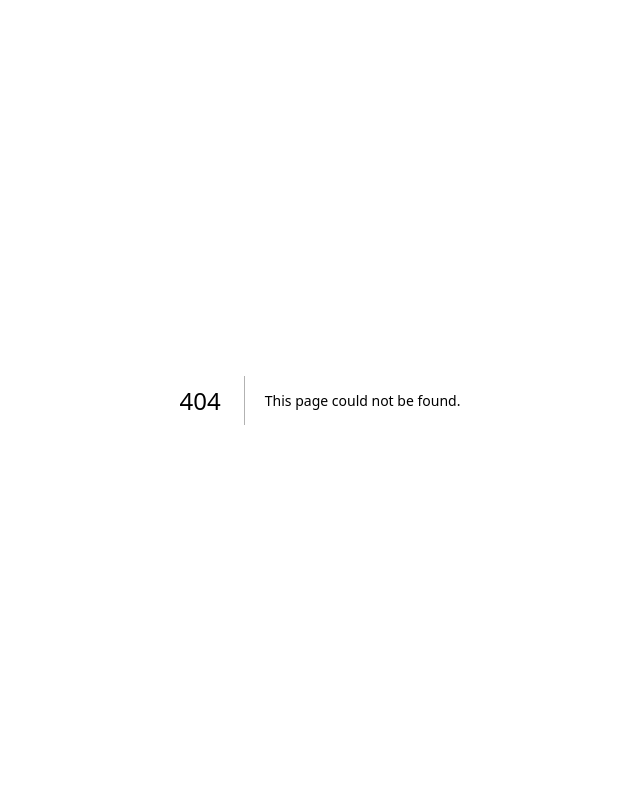
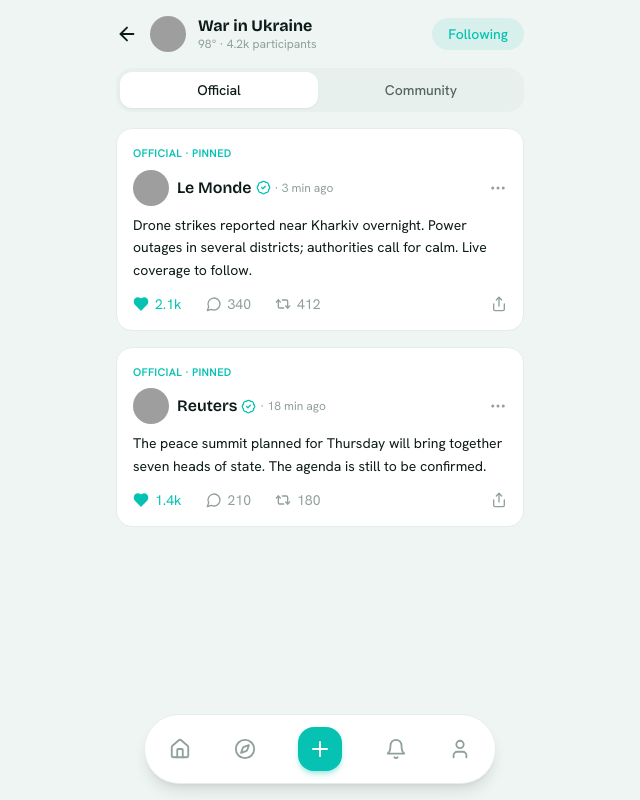
Before and after one commit to AntoninCesi/projet-api-groupe2, a Next.js app in the folder frontend/: page /topic/1 in a window 1280 px wide. Before the commit this address had no page. Shown: the whole page, without its empty margins (320-960 px from the left). Built offline with nearby package versions, Linux system fonts and the light colour scheme; grey boxes are pictures that could not be loaded.

Commit message:
feat(frontend): add topic page

```diff
--- a/frontend/src/app/explore/page.js
+++ b/frontend/src/app/explore/page.js
@@ -1,4 +1,5 @@
 import { Search, ChevronRight, Landmark, Trophy, Cpu, TrendingUp, Image, FlaskConical } from 'lucide-react';
+import Link from 'next/link';
 import BottomNav from '@/components/BottomNav';
 import { explore } from '@/data/explore';
 
@@ -56,7 +57,7 @@ export default function ExplorePage() {
 
 function HotTopic({ topic }) {
   return (
-    <button className="flex w-full items-center gap-3 rounded-2xl border border-line bg-white p-3 text-left">
+    <Link href={`/topic/${topic.id}`} className="flex w-full items-center gap-3 rounded-2xl border border-line bg-white p-3 text-left">
       <div className="flex h-12 w-12 shrink-0 items-center justify-center rounded-xl bg-brand/10 font-title font-bold text-brand">
         {topic.degree}°
       </div>
@@ -65,7 +66,7 @@ function HotTopic({ topic }) {
         <p className="text-xs text-faint">{topic.meta}</p>
       </div>
       <ChevronRight size={18} className="shrink-0 text-faint" />
-    </button>
+    </Link>
   );
 }
 
--- /dev/null
+++ b/frontend/src/app/topic/[id]/page.js
@@ -0,0 +1,100 @@
+'use client';
+
+import { useState } from 'react';
+import Link from 'next/link';
+import { ArrowLeft, MoreHorizontal, Heart, MessageCircle, Repeat2, Share, BadgeCheck } from 'lucide-react';
+import BottomNav from '@/components/BottomNav';
+import { topic, posts } from '@/data/topic';
+
+export default function TopicPage() {
+  const [tab, setTab] = useState('official');
+  const visible = posts.filter((p) => p.tab === tab);
+
+  return (
+    <main className="mx-auto min-h-screen max-w-md bg-background px-5 pb-28">
+      {/* header */}
+      <div className="flex items-center gap-3 pt-4">
+        <Link href="/explore" aria-label="Back" className="text-ink">
+          <ArrowLeft size={22} />
+        </Link>
+        <img src={topic.avatar} alt={topic.title} className="h-9 w-9 rounded-full object-cover" />
+        <div className="min-w-0 flex-1">
+          <h1 className="truncate font-title text-base font-bold leading-tight text-ink">{topic.title}</h1>
+          <p className="text-xs text-faint">{topic.degree}° · {topic.participants}</p>
+        </div>
+        {/* shortcut: bouton non branché (pas d'API follow) */}
+        <button className={`rounded-full px-4 py-1.5 text-sm font-medium ${topic.following ? 'bg-brand/10 text-brand' : 'bg-brand text-white'}`}>
+          {topic.following ? 'Following' : 'Follow'}
+        </button>
+      </div>
+
+      {/* onglets Officiel / Communauté */}
+      <div className="mt-4 flex gap-1 rounded-2xl bg-line/60 p-1">
+        <TabButton label="Official" active={tab === 'official'} onClick={() => setTab('official')} />
+        <TabButton label="Community" active={tab === 'community'} onClick={() => setTab('community')} />
+      </div>
+
+      {/* posts du tab courant */}
+      <div className="mt-4 space-y-4">
+        {visible.map((p) => (
+          <Post key={p.id} post={p} />
+        ))}
+      </div>
+
+      <BottomNav />
+    </main>
+  );
+}
+
+function TabButton({ label, active, onClick }) {
+  return (
+    <button
+      onClick={onClick}
+      className={`flex-1 rounded-xl py-2 text-sm font-medium ${active ? 'bg-white text-ink shadow-sm' : 'text-muted'}`}
+    >
+      {label}
+    </button>
+  );
+}
+
+function Post({ post }) {
+  return (
+    <article className="rounded-2xl border border-line bg-white p-4">
+      {post.pinned && (
+        <p className="mb-2 text-[11px] font-semibold uppercase tracking-wide text-brand">
+          {post.tab === 'official' ? 'Official' : 'Community'} · Pinned
+        </p>
+      )}
+
+      <div className="flex items-center gap-2">
+        <img src={post.avatar} alt={post.author} className="h-9 w-9 rounded-full object-cover" />
+        <div className="flex flex-1 items-center gap-1">
+          <span className="font-title font-semibold text-ink">{post.author}</span>
+          {post.verified && <BadgeCheck size={15} className="text-brand" />}
+          <span className="text-xs text-faint">· {post.time} ago</span>
+        </div>
+        <button className="text-faint" aria-label="More">
+          <MoreHorizontal size={18} />
+        </button>
+      </div>
+
+      <p className="mt-2 text-sm leading-relaxed text-ink">{post.text}</p>
+
+      {/* actions : like en teal (état liké), reste en gris */}
+      <div className="mt-3 flex items-center gap-6 text-faint">
+        <span className="flex items-center gap-1.5 text-sm text-brand">
+          <Heart size={16} fill="currentColor" /> {post.likes}
+        </span>
+        <span className="flex items-center gap-1.5 text-sm">
+          <MessageCircle size={16} /> {post.comments}
+        </span>
+        <span className="flex items-center gap-1.5 text-sm">
+          <Repeat2 size={16} /> {post.reposts}
+        </span>
+        <button className="ml-auto" aria-label="Share">
+          <Share size={16} />
+        </button>
+      </div>
+    </article>
+  );
+}
--- /dev/null
+++ b/frontend/src/data/topic.js
@@ -0,0 +1,66 @@
+// fake data en attendant le back
+// shortcut: un seul topic mocké, on ignore l'id de l'URL pour l'instant
+export const topic = {
+  id: 1,
+  title: 'War in Ukraine',
+  avatar: 'https://picsum.photos/seed/ukraine/80',
+  degree: 98,
+  participants: '4.2k participants',
+  following: true,
+};
+
+// tab: 'official' | 'community' -> sert au filtre des onglets
+export const posts = [
+  {
+    id: 1,
+    tab: 'official',
+    pinned: true,
+    author: 'Le Monde',
+    avatar: 'https://picsum.photos/seed/lemonde/80',
+    verified: true,
+    time: '3 min',
+    text: 'Drone strikes reported near Kharkiv overnight. Power outages in several districts; authorities call for calm. Live coverage to follow.',
+    likes: '2.1k',
+    comments: 340,
+    reposts: 412,
+  },
+  {
+    id: 2,
+    tab: 'official',
+    pinned: true,
+    author: 'Reuters',
+    avatar: 'https://picsum.photos/seed/reuters/80',
+    verified: true,
+    time: '18 min',
+    text: 'The peace summit planned for Thursday will bring together seven heads of state. The agenda is still to be confirmed.',
+    likes: '1.4k',
+    comments: 210,
+    reposts: 180,
+  },
+  {
+    id: 3,
+    tab: 'community',
+    pinned: false,
+    author: '@kyiv_watcher',
+    avatar: 'https://picsum.photos/seed/kyiv/80',
+    verified: false,
+    time: '5 min',
+    text: 'Heard explosions in the north of the city a few minutes ago. Stay safe everyone 🙏',
+    likes: 320,
+    comments: 45,
+    reposts: 12,
+  },
+  {
+    id: 4,
+    tab: 'community',
+    pinned: false,
+    author: '@analyst_ben',
+    avatar: 'https://picsum.photos/seed/ben/80',
+    verified: false,
+    time: '22 min',
+    text: 'Thread: why the next 48 hours are critical for the front line and what to watch for. 1/',
+    likes: 540,
+    comments: 88,
+    reposts: 67,
+  },
+];
```
